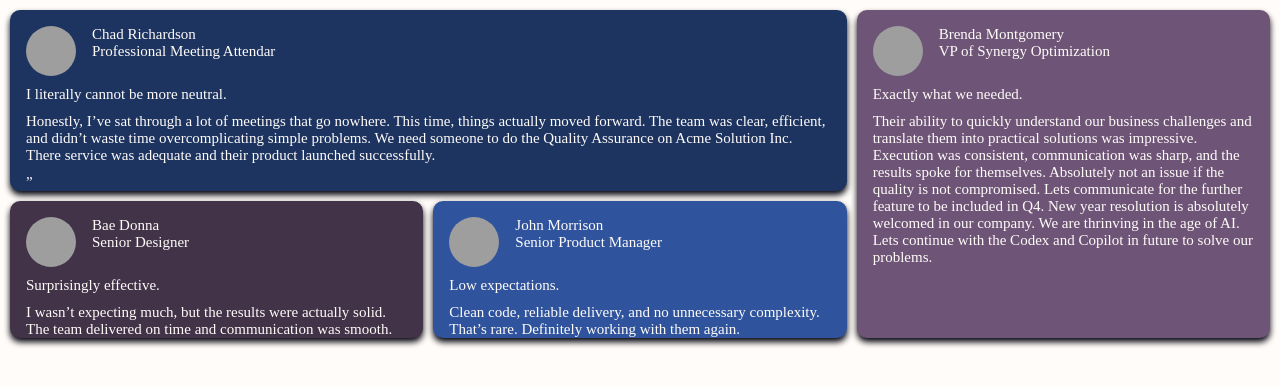
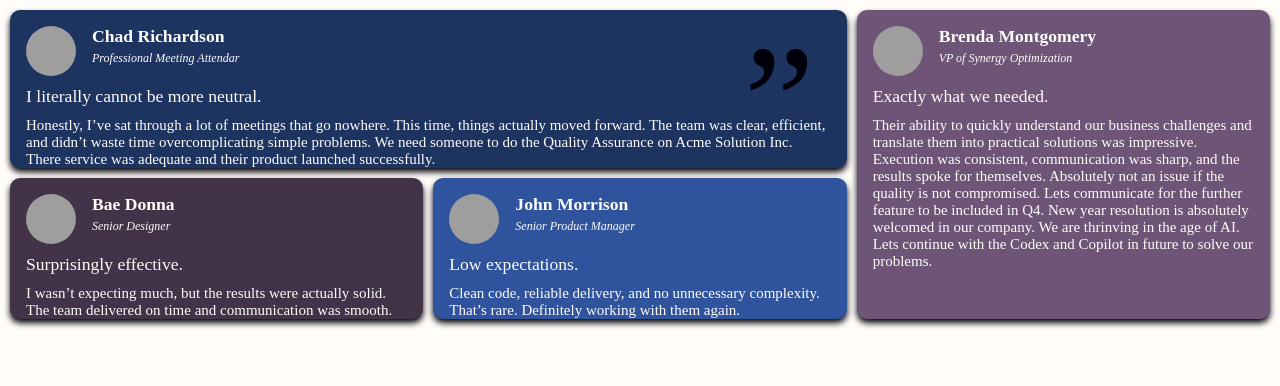
Before and after one commit to BAsnetSujan420/css-battle, a React (Vite) app: page / in a window 1280 px wide. Shown: the top 386 px of the page. Built offline with nearby package versions, Linux system fonts and the light colour scheme; grey boxes are pictures that could not be loaded.

Commit message:
typography styles

```diff
--- a/src/components/QF.jsx
+++ b/src/components/QF.jsx
@@ -68,14 +68,29 @@ const Avatar = styled.img`
   border-radius: 50%;
 `;
 const Info = styled.div``;
-const Title = styled.span``;
+const Title = styled.span`
+  font-size: 12px;
+  font-style: italic;
+  font-weight: 400;
+`;
 const Name = styled.span`
   display: block;
+  font-size: 1.1rem;
+  font-weight: bold;
+  margin-bottom: 2px;
 `;
-const Snippet = styled.p``;
+const Snippet = styled.p`
+  font-size: 1.1rem;
+`;
 const Quote = styled.p``;
 
-const DoubleQuote = styled.span``;
+const DoubleQuote = styled.span`
+  font-size: 10rem;
+  position: absolute;
+  right: 2rem;
+  color: var(--light-black);
+  top: 0;
+`;
 
 function QF() {
   return (
```
